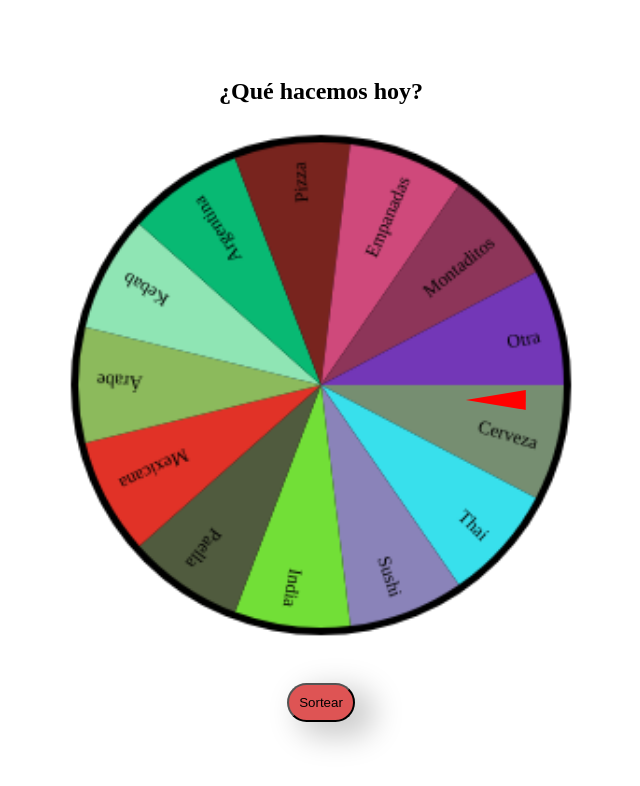
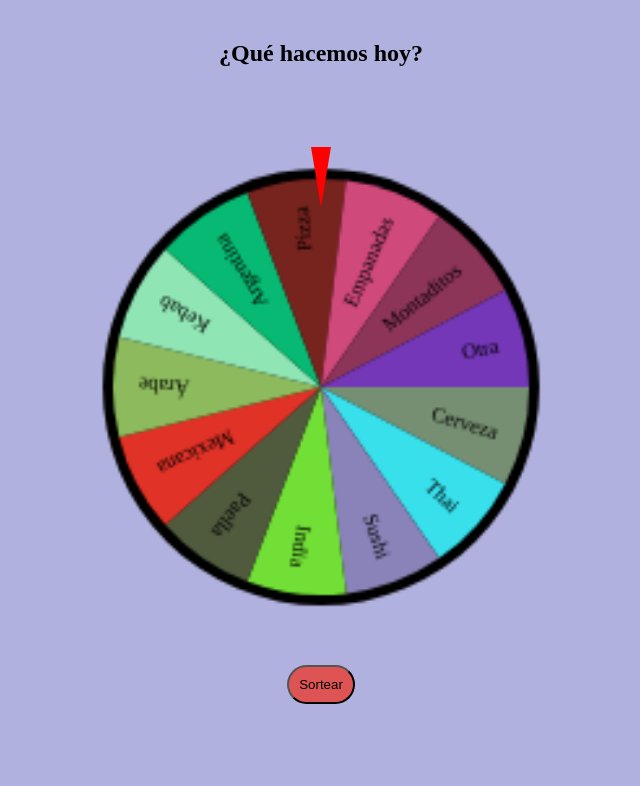
Before and after one commit to mgasperini/RuletaDeLaFelicidad, a plain HTML site: page index.html in a window 1280 px wide. Shown: the whole page, without its empty margins (319-959 px from the left). Drawn offline with Linux system fonts and the light colour scheme.

Commit message:
Fixed: Optimizado para movil

```diff
--- a/index.html
+++ b/index.html
@@ -14,11 +14,10 @@
   <body>
     <section class="main--contenedor">
       <h1>¿Qué hacemos hoy?</h1>
-      <canvas class="main--contenedor__ruleta" id="ruleta" height="300 px" width="300px"></canvas>
+      <div class="ruleta__marcador">
+      </div>
+      <canvas class="main--contenedor__ruleta" id="ruleta" height="200px" width="200px"></canvas>
       <br>
-      <div class="ruleta__marcador">
-
-      </div>
       <button class="main--contendor__boton_sorteo" onclick="sortear()">
         <span id="id_estado">Sortear</span>
       </button>
--- a/script.js
+++ b/script.js
@@ -56,7 +56,7 @@ for (var i = 0; i < array_salidas.length; i++) {
       (i * 2 * Math.PI) / array_salidas.length
   );
   context.translate(-center, -center);
-  context.font = "10px Sans Serif";
+  context.font = "8px Sans Serif";
   context.textAlign = "right";
   context.fillStyle = "black";
   context.fillText(array_salidas[i], canvas.width - 30, center);
@@ -122,6 +122,11 @@ function sortear() {
           document.getElementById("id_estado").innerText = "Sortear";
           move = true;
 
+          console.log(pos_ini,((2 * Math.PI) / array_salidas.length) == 0)
+      }
+
+      if(pos_ini % ((2 * Math.PI) / array_salidas.length) == 0 ){
+        pos_ini+=10;
       }
 
 }
--- a/style.css
+++ b/style.css
@@ -11,40 +11,45 @@ html{
 
 body{
     font-size: 1.6rem;
+    background-color: rgba(107, 107, 194, 0.521);
 }
 
 
 .main--contenedor{
-    height: 100vh;
-    width: 100vw;
+    height: 100%;
+    width: 100%;
     display: flex;
     flex-direction: column;
     align-items: center;
     justify-content: center;
+    padding-top: 5vh;
+    overflow: hidden;
+
+
 }
 
 .main--contenedor__ruleta{
 
-    height: 70vh;
+    height: 65vh;
 
-    /* background-color: blue; */
 
 }
 
 .ruleta__marcador{
-    position: absolute;
-    clip-path: polygon(0 10px,60px 0,60px 20px);
+    position: relative;
+    clip-path: polygon(0px 0px,10px 60px,20px 0px);
     background: red;
-    box-shadow: 15px 13px 1px 1px rgb(161, 161, 161);
-    width: 60px;
-    height: 20px;
-    right: 34%;
-    /* z-index: -10; */
+    /* box-shadow: 15px 13px 1px 1px rgb(161, 161, 161); */
+    width: 20px;
+    height: 60px;
+    top: 10vh;
+    z-index: 1;
 }
 
 .main--contendor__boton_sorteo{
     padding: 10px;
     border-radius: 50px;
     background-color: #de5454;
-    box-shadow: 15px 10px 30px 5px rgb(204, 204, 204);
+    /* box-shadow: 15px 10px 30px 5px rgb(204, 204, 204); */
+    z-index: 1;
 }
```
